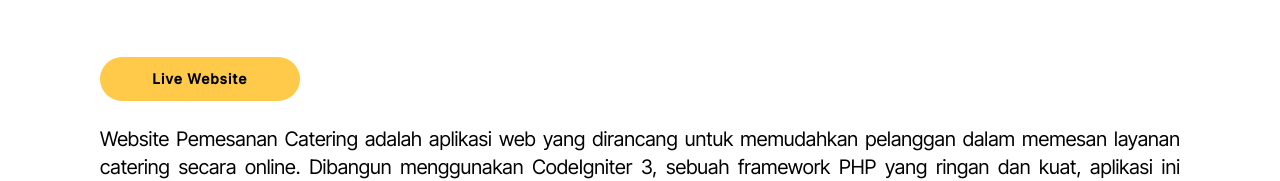
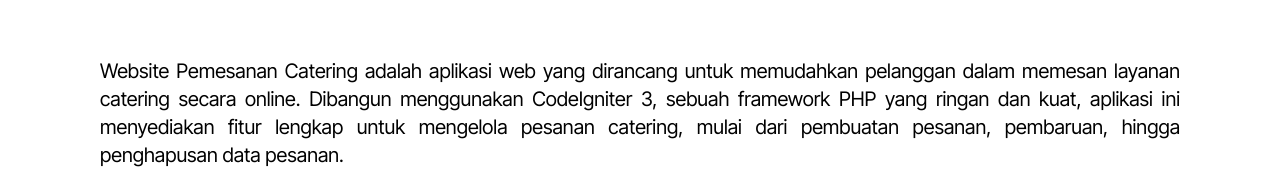
Before and after one commit to muhammadsyaarif/muhammadsyarif, a Next.js app: page /catering in a window 1280 px wide. Shown: the part 193-374 px from the top of the page. Built offline with nearby package versions, Linux system fonts and the light colour scheme.

Commit message:
Update page.tsx

```diff
--- a/app/catering/page.tsx
+++ b/app/catering/page.tsx
@@ -22,12 +22,6 @@ function page() {
         </p>
 
         <div className="flex flex-col mt-8 sm:mt-16">
-          <Link
-            href={""}
-            className="text-sm font-semibold tracking-widest text-center mb-6 bg-[#FFC94A] py-3 px-6 rounded-full w-[200px]"
-          >
-            Live Website
-          </Link>
           <p className="text-xl text-justify">
             Website Pemesanan Catering adalah aplikasi web yang dirancang untuk
             memudahkan pelanggan dalam memesan layanan catering secara online.
```
